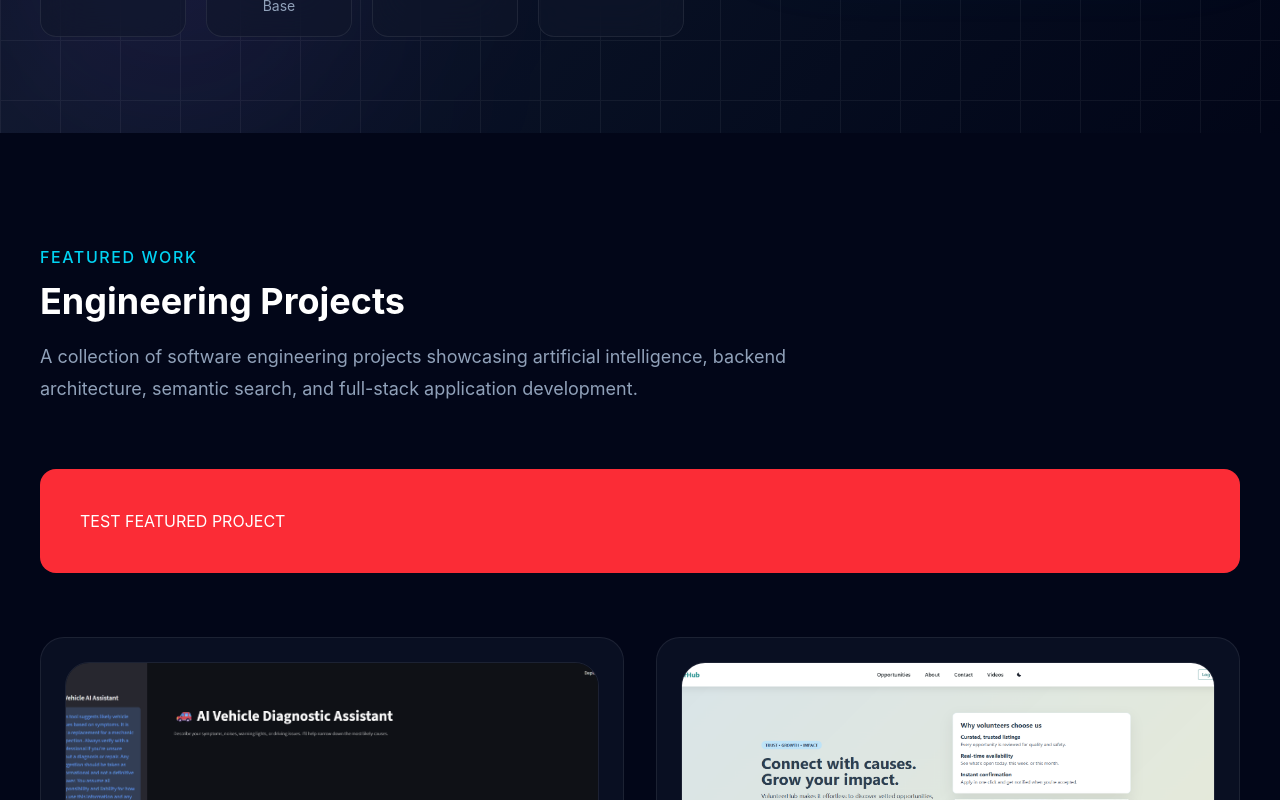
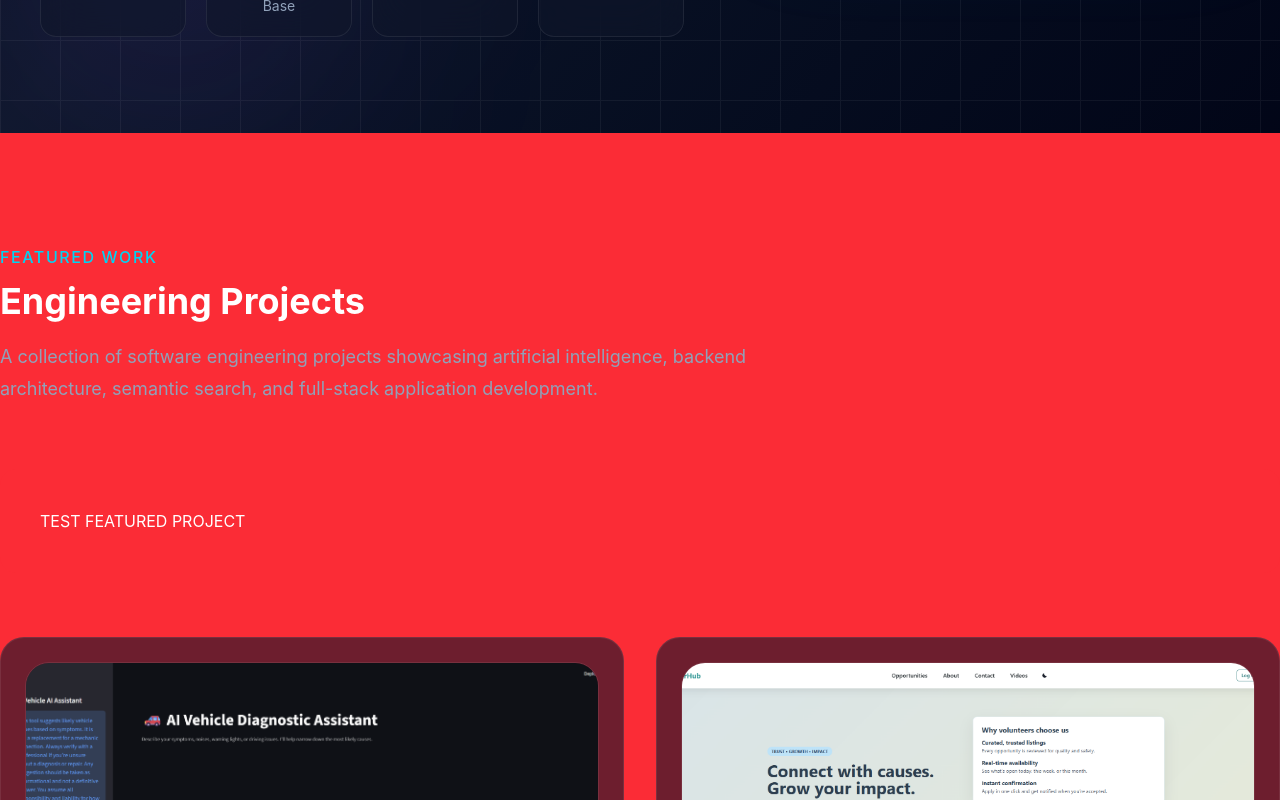
Before and after one commit to CPruett24/portfolio-website, a Next.js app: page / in a window 1280 px wide. Shown: the part 1460-2260 px from the top of the page. Built offline with nearby package versions, Linux system fonts and the light colour scheme.

Commit message:
test remove isolate

```diff
--- a/src/components/sections/Hero/Hero.tsx
+++ b/src/components/sections/Hero/Hero.tsx
@@ -5,7 +5,7 @@ import HeroContent from "./HeroContent";
 
 export default function Hero() {
   return (
-    <section className="relative isolate overflow-hidden">
+    <section className="relative overflow-hidden">
       <HeroBackground />
 
       <Container>
--- a/src/components/sections/Projects.tsx
+++ b/src/components/sections/Projects.tsx
@@ -11,7 +11,10 @@ export default function Projects() {
   const others = projects.filter((p) => p.slug !== "jarvis");
 
   return (
-    <Section id="projects">
+    <section
+      id="projects"
+      className="relative z-50 bg-red-500 py-28"
+    >
       <SectionHeading
         eyebrow="Featured Work"
         title="Engineering Projects"
@@ -31,6 +34,6 @@ export default function Projects() {
           />
         ))}
       </div>
-    </Section>
+    </section>
   );
 }
```
